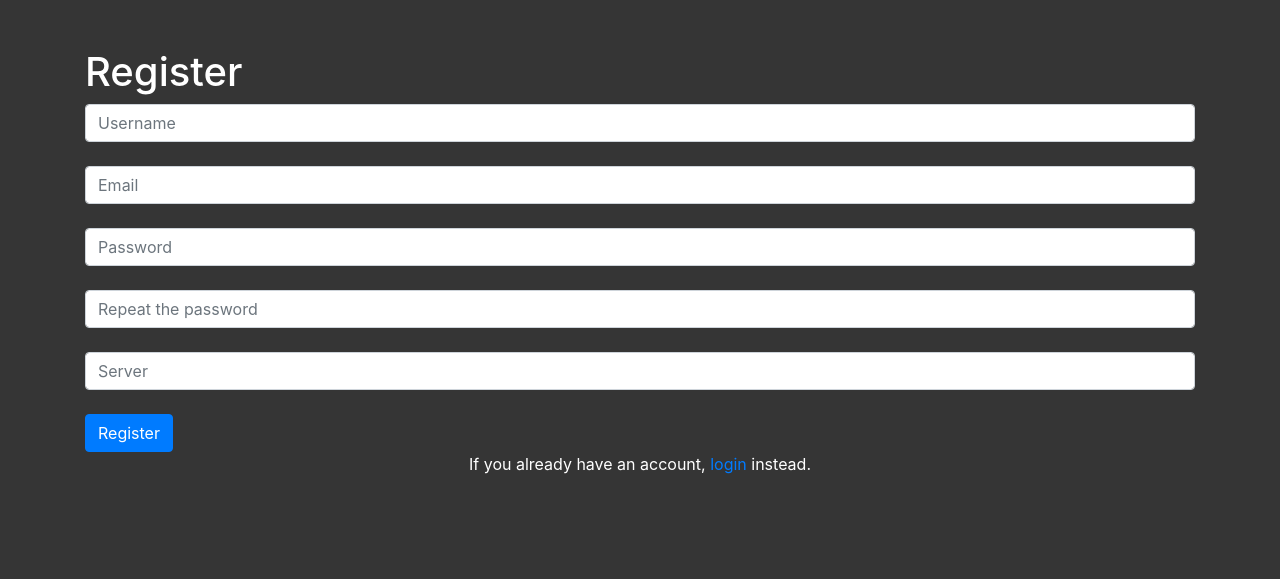
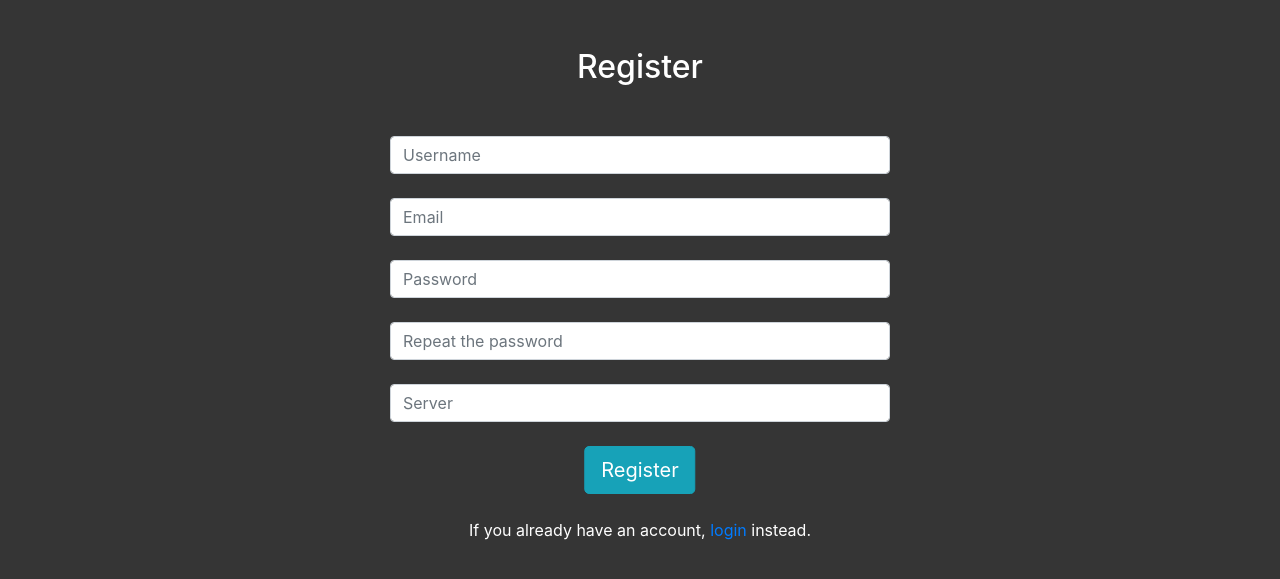
Before and after one commit to Dmytrenko-Roman/arizona-market, a Django app: page /register in a window 1280 px wide. Shown: the part 56-635 px from the top of the page. Run offline with Django 4.2, Linux system fonts and the light colour scheme; some libraries are stand-ins or nearby versions.

Commit message:
❄️ Login/Register remastered ❄️

```diff
--- a/website/arizonamarket/static/css/base.css
+++ b/website/arizonamarket/static/css/base.css
@@ -3,6 +3,18 @@ body {
   color: white;
 }
 
+form {
+  margin: auto;
+  width: 500px;
+  margin-top: 50px;
+}
+
+button {
+  position: relative;
+  left: 50%;
+  transform: translate(-50%, 0);
+}
+
 .grid-container {
   grid-template-columns: repeat(4, 1fr);
 }
--- a/website/arizonamarket/templates/market/register.html
+++ b/website/arizonamarket/templates/market/register.html
@@ -6,22 +6,24 @@
 
 {% block content %}
 
-{% load crispy_forms_tags %}
-
 <!--Register-->
 <div class="container py-5">
-	<span>{{ message }}</span>
-	<h1>Register</h1>
+	{% if message %}
+		<div class="alert alert-success" role="alert">
+			{{ message }}
+		</div>
+	{% endif %}
+	<h2 class="text-center">Register</h2>
 	<form method="POST">
 		{% csrf_token %}
-		<!-- {{ register_form|crispy }} -->
 		<input type="text" placeholder="Username" class="form-control" name="username"><br>
 		<input type="text" placeholder="Email" class="form-control" name="email"><br>
-		<input type="text" placeholder="Password" class="form-control" name="password1"><br>
-		<input type="text" placeholder="Repeat the password" class="form-control" name="password2"><br>
+		<input type="password" placeholder="Password" class="form-control" name="password1"><br>
+		<input type="password" placeholder="Repeat the password" class="form-control" name="password2"><br>
 		<input type="text" placeholder="Server" class="form-control" name="server"><br>
-		<button class="btn btn-primary" type="submit">Register</button>
+		<button class="btn btn-primary btn-lg btn-info" type="submit">Register</button>
 	</form>
+	<br>
 	<p class="text-center">If you already have an account, <a href="{% url 'login' %}">login</a> instead.</p>
 </div>
 
--- a/website/arizonamarket/views.py
+++ b/website/arizonamarket/views.py
@@ -16,6 +16,7 @@ def market(request):
 
 def register_request(request):
     msg = ''
+
     if request.method == "POST":
         form = CustomUserCreationForm(request.POST)
         if form.is_valid():
@@ -24,6 +25,7 @@ def register_request(request):
             msg = "Registration successful."
             return redirect("market")
         msg = "Unsuccessful registration. Invalid information."
+
     form = CustomUserCreationForm()
 
     context = {
@@ -37,24 +39,31 @@ def register_request(request):
 
 
 def login_request(request):
-    if request.method == "POST":
-        form = AuthenticationForm(request, data=request.POST)
-        if form.is_valid():
-            username = form.cleaned_data.get('username')
-            password = form.cleaned_data.get('password')
-            user = authenticate(username=username, password=password)
-            if user is not None:
-                login(request, user)
-                messages.info(request, f"You are now logged in as {username}.")
-                return redirect("market")
-            else:
-                messages.error(request, "Invalid username or password.")
-        else:
-            messages.error(request, "Invalid username or password.")
-    form = AuthenticationForm()
-    return render(
-        request=request, template_name="market/login.html", context={"login_form": form}
-    )
+	msg = ''
+
+	if request.method == "POST":
+		form = AuthenticationForm(request, data=request.POST)
+		if form.is_valid():
+			username = form.cleaned_data.get('username')
+			password = form.cleaned_data.get('password')
+			user = authenticate(username=username, password=password)
+			if user is not None:
+				login(request, user)
+				msg = f"You are now logged in as {username}."
+				return redirect("market")
+			else:
+				msg = "Invalid username or password."
+		else:
+			msg = "Invalid username or password."
+
+	form = AuthenticationForm()
+
+	context = {
+		'login_form': form,
+		'message': msg,
+	}
+
+	return render(request=request, template_name="market/login.html", context=context)
 
 
 def logout_request(request):
--- a/website/website/settings.py
+++ b/website/website/settings.py
@@ -126,7 +126,7 @@ USE_TZ = True
 STATIC_URL = '/static/'
 
 STATICFILES_DIRS = [
-    os.path.join(BASE_DIR, "static"),
+    os.path.join(BASE_DIR, "arizonamarket/static"),
 ]
 
 # Default primary key field type
```
Also changed, not shown: website/arizonamarket/templates/market/login.html (+5 -5 lines).
